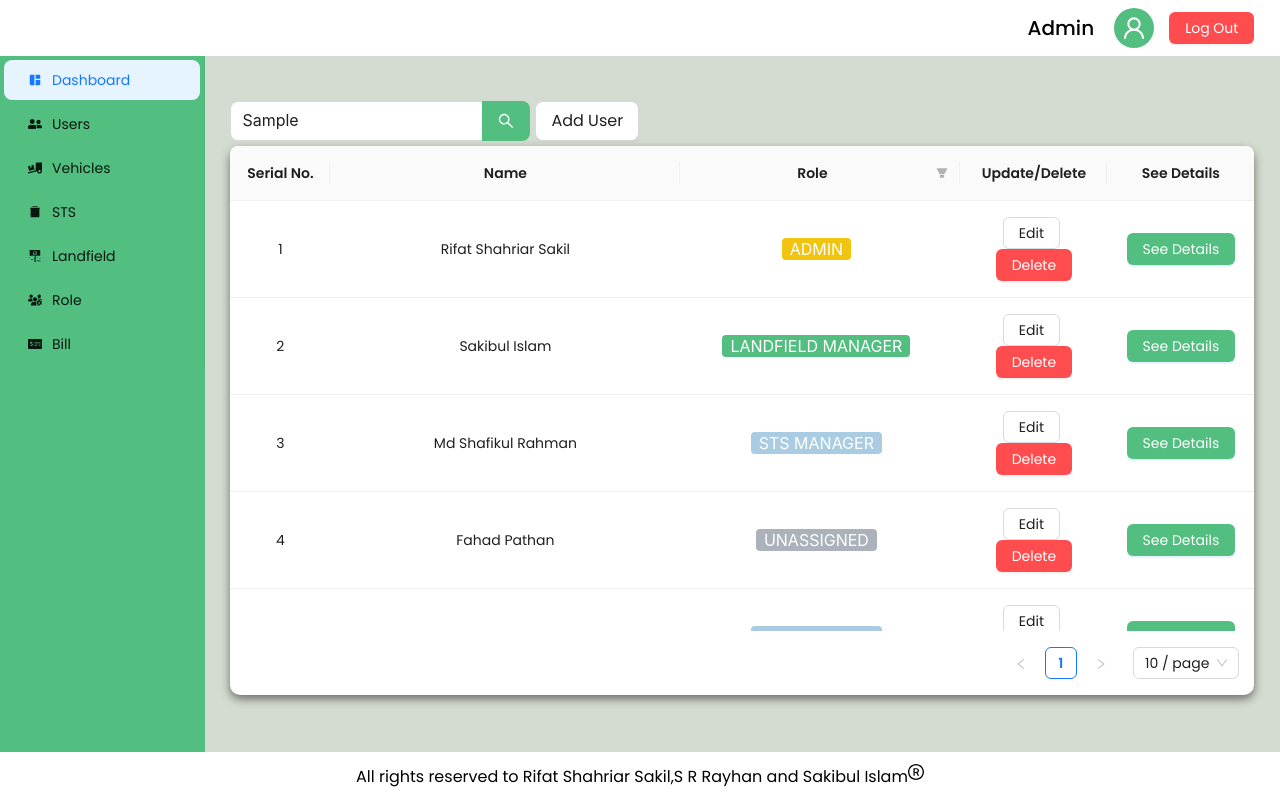
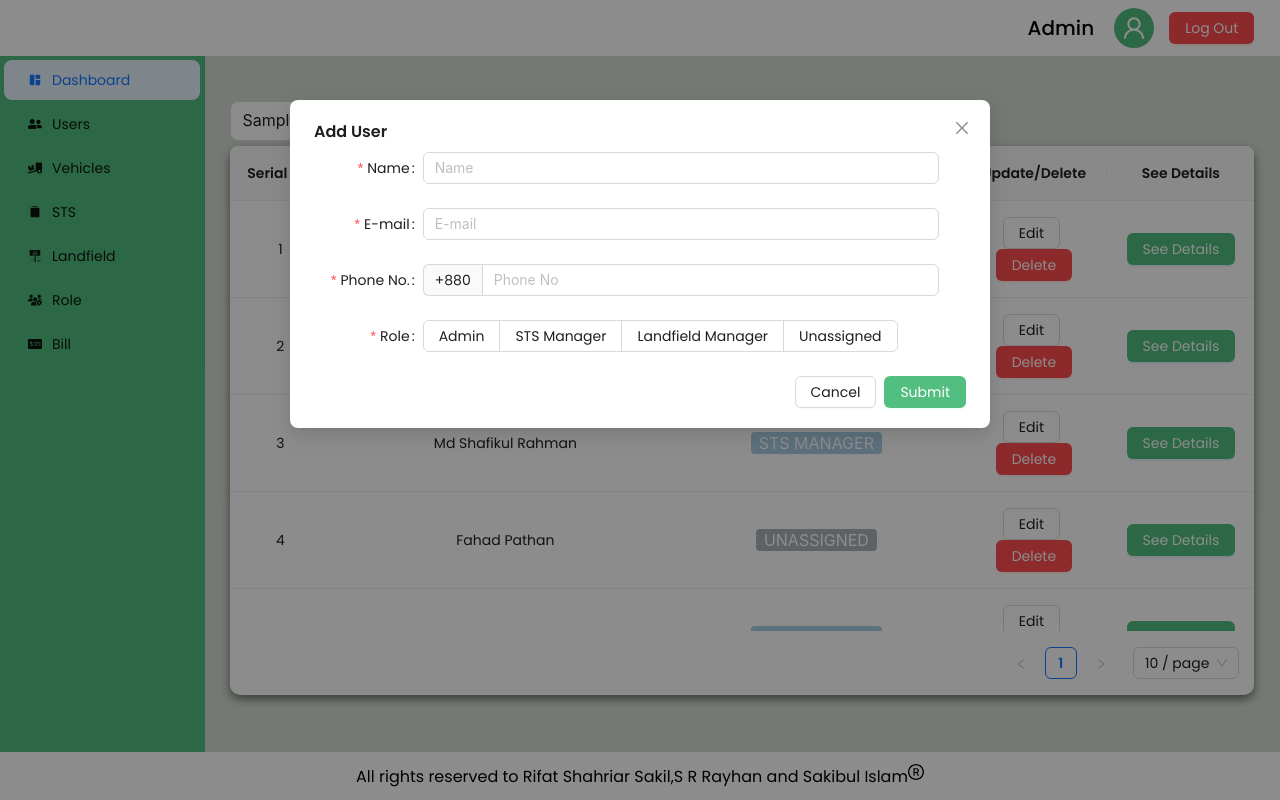
Before and after one commit to Rifat-Shariar-Sakil-24/ecosync_codesamurai, a React (Vite) app in the folder frontend/: page /users in a window 1280 px wide. Both pictures are taken after typing "Sample" into the empty fields and a click on the button "Add User". Built offline with nearby package versions, Linux system fonts and the light colour scheme.

Commit message:
Implementing Searching Logic

```diff
--- a/frontend/src/pages/UsersPage.jsx
+++ b/frontend/src/pages/UsersPage.jsx
@@ -1,5 +1,5 @@
 import React, { useState } from 'react';
-import { Button, Table, Card, Tag, Modal, Alert, Input, ConfigProvider } from 'antd';
+import { Button, Table, Card, Tag, Modal, Alert, Input, ConfigProvider, Form, Radio } from 'antd';
 import '../css/userPage.css';
 
 const UsersPage = () => {
@@ -72,7 +72,13 @@ const UsersPage = () => {
             render: (text,record)=>{
                 return (
                     <>
-                        <Button className='see-details-button' type='primary'>See Details</Button>
+                        <Button className='see-details-button' type='primary'
+                            onClick={()=>{
+
+                                seeDetails(record);
+
+                            }
+                        }>See Details</Button>
                     </>
                 )
             }
@@ -137,6 +143,33 @@ const UsersPage = () => {
     ]
 
     const [dataSource,setDataSource] = useState(initialDataSource);
+    const [visible,setVisible] = useState(false);
+    const [readOnly,setReadOnly] = useState(false);
+    const [formData,setFormData] = useState({
+        name:'',
+        email:'',
+        phone:'',
+        role:''
+    })
+
+    const seeDetails = (record) =>{
+        setFormData({
+            name:record.userName,
+            email:"shafikulrahman66@gmail.com",
+            phone:"1778054087",
+            role:record.role
+        })
+        setReadOnly(true);
+        setVisible(true);
+    }
+
+    const activeAddUserForm = () =>{
+        setVisible(true);
+    }
+
+    const inactiveAddUserForm = () =>{
+        setVisible(false);
+    }
 
     const handleSearch = (value) =>{
         const filteredData = initialDataSource.filter((item)=>{
@@ -149,6 +182,59 @@ const UsersPage = () => {
     return (
         <div>
             <div className="users-container">
+                <Modal title='Add User' width={700} visible={visible} onCancel={inactiveAddUserForm} onOk={inactiveAddUserForm}
+                    footer={
+                        [
+                            <Button key='cancel'>Cancel</Button>,
+                            <ConfigProvider
+                                theme={{
+                                    token: {
+                                    colorPrimary: '#52BE80',
+                                    },
+                                }}
+                            >
+                                <Button key='submit' type='primary'>Submit</Button>
+                            </ConfigProvider>
+
+                        ]
+                    }
+                >
+                    <Form labelCol={{span:4}} wrapperCol={{span:19}}>
+                        <Form.Item label='Name' name='name' rules={[
+                            {required:!readOnly,message:'Enter username'},
+                            {whitespace: true},
+                            {min: 3}
+                            ]} hasFeedback>
+                            <Input defaultValue={formData.name} placeholder='Name' readOnly={readOnly} onChange={(e) => setFormData({ ...formData, name: e.target.value })}></Input>
+                        </Form.Item>
+                        <Form.Item label='E-mail' name='email' rules={[
+                            {required:!readOnly,message:'Enter your e-mail'},
+                            {type:'email',message:'Please enter a valid e-mail'}]} hasFeedback>
+                            <Input defaultValue={formData.email} placeholder='E-mail'></Input>
+                        </Form.Item>
+                        <Form.Item label='Phone No.' name='phone' rules={[{required:!readOnly,message:'Enter phone no'},
+                            { validator: (_, value) => {
+                                const numberValue = parseInt(value, 10);
+                                if (value!=='' && isNaN(numberValue)) {
+                                    return Promise.reject('Please enter a valid number');
+                                }
+                                return Promise.resolve();
+                            }},
+                            {max:10},{min:10}
+                        ]} hasFeedback>
+                            <Input defaultValue={formData.phone} placeholder="Phone No" addonBefore='+880'></Input>
+                        </Form.Item>
+                        <Form.Item label='Role' name='role' rules={[{required:!readOnly,message:'Select a role'}]}>
+                        <Radio.Group value={formData.role}>
+                            <Radio.Button value='admin'>Admin</Radio.Button>
+                            <Radio.Button value='stsmanager'>STS Manager</Radio.Button>
+                            <Radio.Button value='landfieldmanager'>Landfield Manager</Radio.Button>
+                            <Radio.Button value='unassigned'>Unassigned</Radio.Button>
+                        </Radio.Group>
+                    </Form.Item>
+
+                    </Form>
+                </Modal>
                 <div className="users-container-heading">
 
                     <ConfigProvider
@@ -160,7 +246,7 @@ const UsersPage = () => {
                     >
                         <Search onSearch={handleSearch} placeholder='Enter name...' enterButton size='large' style={{width:300,colorBgContainer:'#52BE80'}}></Search>
                     </ConfigProvider>
-                    <Button className='add-user-button' size='large'>Add User</Button>
+                    <Button className='add-user-button' size='large' onClick={activeAddUserForm}>Add User</Button>
                 </div>
                 <div className="users-container-body">
                     <Table className='table-class' columns={columns} dataSource={dataSource}
```
